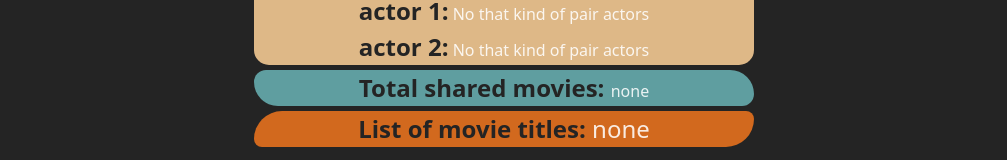
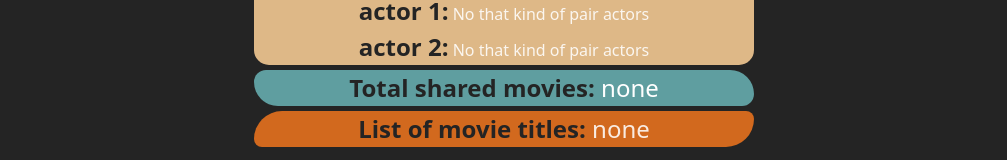
Before and after one commit to RadostinStAtanasov/Movie-Casting-Analyzer-Web-App, a React (Vite) app: page / in a window 1280 px wide. Shown: the part 407-567 px from the top of the page, without its empty margins (136-1143 px from the left). Built offline with nearby package versions, Linux system fonts and the light colour scheme.

Commit message:
little changes

```diff
--- a/src/assets/pages/Home.module.css
+++ b/src/assets/pages/Home.module.css
@@ -37,8 +37,8 @@
     margin-bottom: 5px;
 }
 
-.totalSharedMovies span {
-    font-size: 20px;
+.totalSharedMovies  {
+    font-size: 24px;
     color: white;
 }
 
@@ -48,14 +48,13 @@
 
 }
 
-.listOfMovieTitles strong {
-    color:  #242424;;
-    font-size: 24px;
-}
-
 .listOfMovieTitles {
     background-color:chocolate;
     font-size: 24px;
     width: 500px;
     border-radius: 35px 10px;
 }
+.listOfMovieTitles strong {
+    color:  #242424;;
+    /* font-size: 24px; */
+}
```
